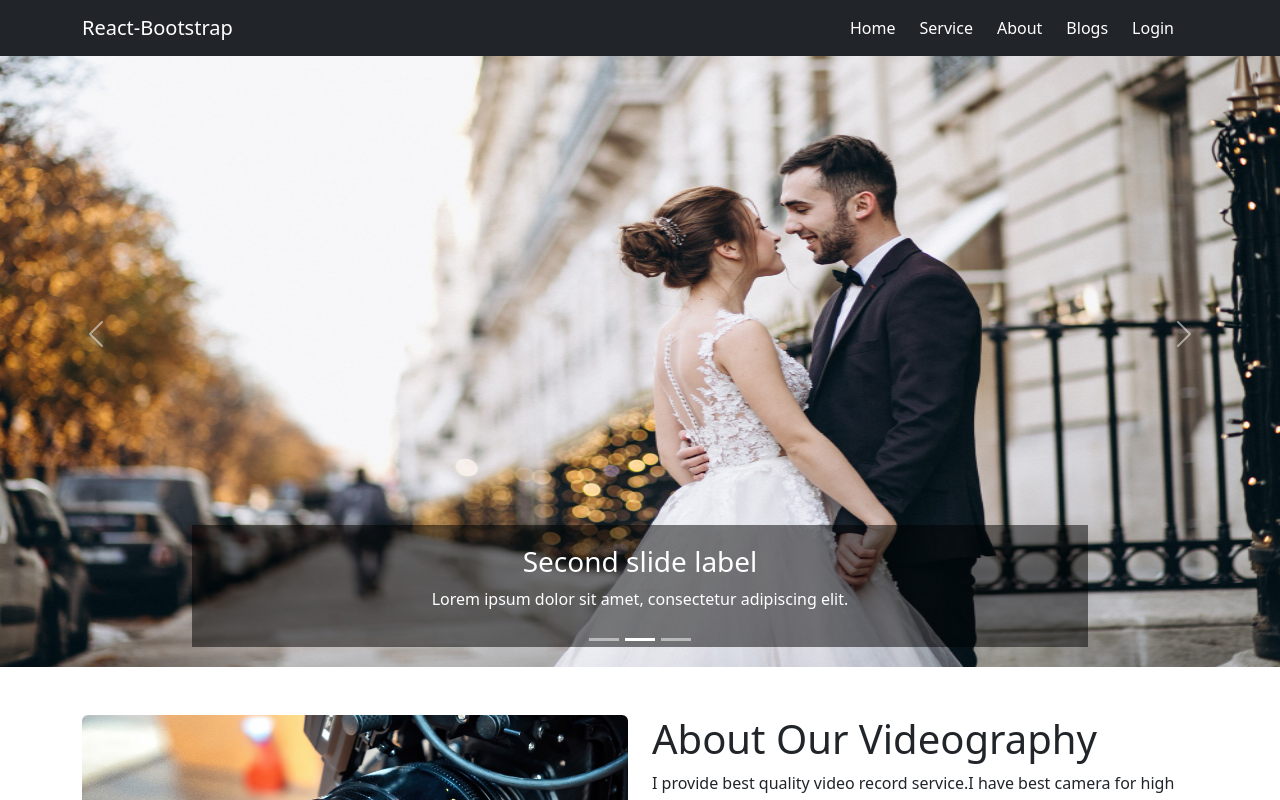
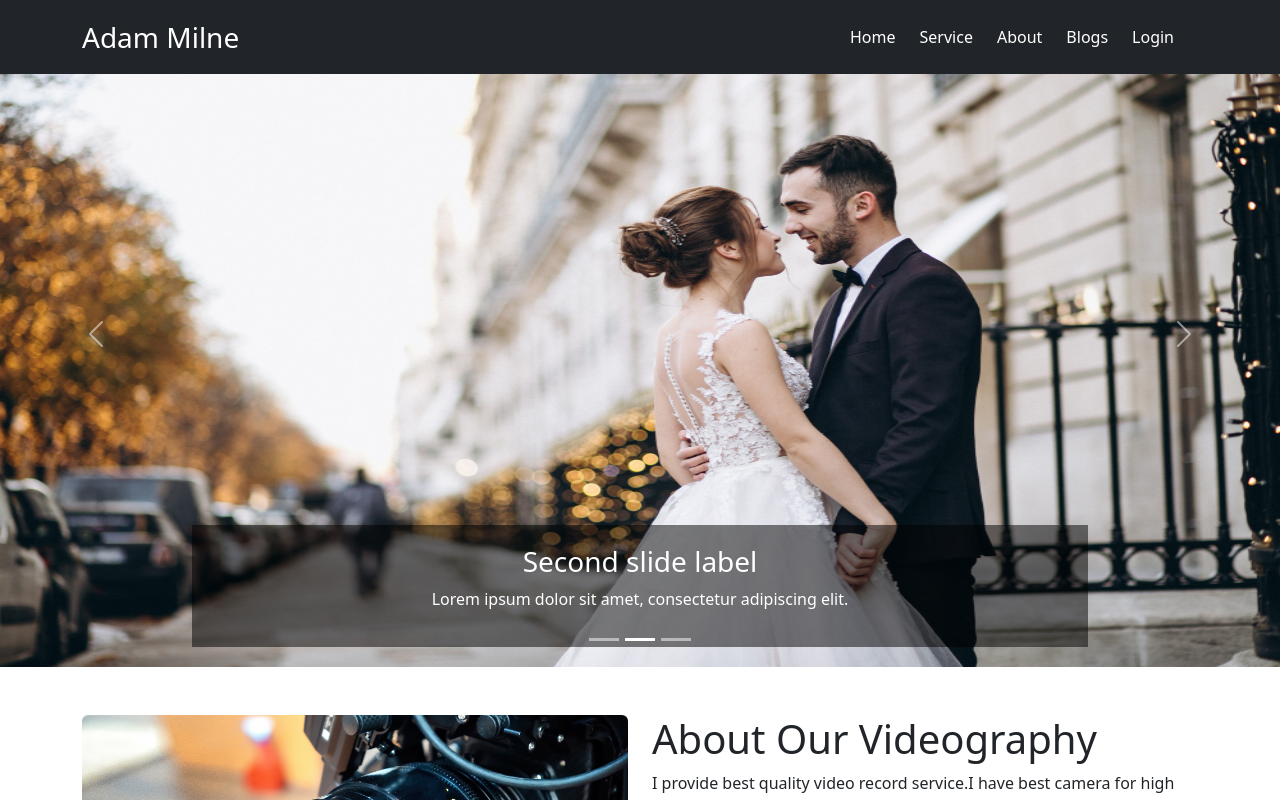
Before and after one commit to Shah-Md-Jihan/wedding-photographer, a React (Create React App) app: page / in a window 1280 px wide. Shown: the top 800 px of the page. Built offline with nearby package versions, Linux system fonts and the light colour scheme; no server answers.

Commit message:
nav logo updated

```diff
--- a/src/Pages/Shared/Header/Header.js
+++ b/src/Pages/Shared/Header/Header.js
@@ -21,7 +21,9 @@ const Header = () => {
     return (
         <Navbar collapseOnSelect expand="lg" bg="dark" variant="dark" fixed="top">
             <Container>
-                <Navbar.Brand href="#home">React-Bootstrap</Navbar.Brand>
+                <Navbar>
+                    <Link to="/" className='fs-3 text-white text-decoration-none'>Adam Milne</Link>
+                </Navbar>
                 <Navbar.Toggle aria-controls="responsive-navbar-nav" />
                 <Navbar.Collapse id="responsive-navbar-nav">
                     <Nav className="ms-auto">
```
